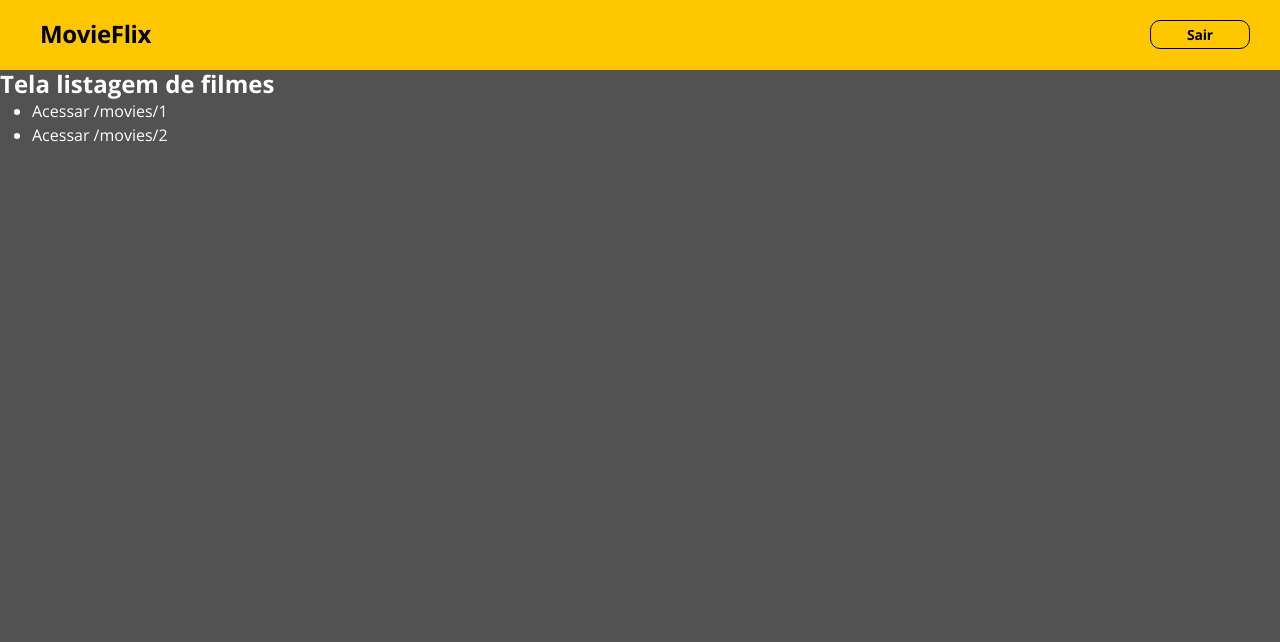
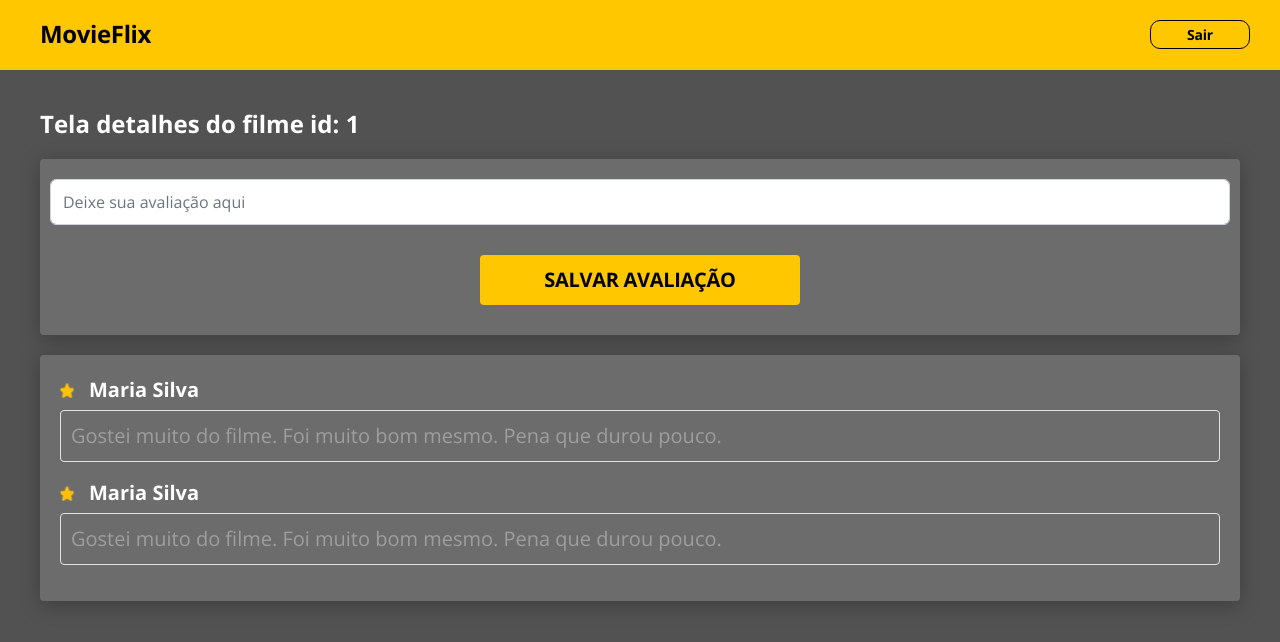
Before and after one commit to luisahelenalelis/movieflix, a React (Create React App) app: page /movies in a window 1280 px wide. Shown: the top 642 px of the page. Built offline with nearby package versions, Linux system fonts and the light colour scheme.

Commit message:
Layaut pagina MovieDetails

```diff
--- a/src/Routes.tsx
+++ b/src/Routes.tsx
@@ -2,6 +2,7 @@ import { BrowserRouter, Switch, Route } from 'react-router-dom';
 import Navbar from 'components/Navbar';
 import Movies from 'pages/Movies';
 import Auth from 'pages/Home';
+import Details from 'pages/MovieDetails';
 
 const Routes = () => (
   <BrowserRouter>
@@ -11,7 +12,7 @@ const Routes = () => (
         <Auth />
       </Route>
       <Route path="/movies">
-        <Movies />
+        <Details />
       </Route>
     </Switch>
   </BrowserRouter>
--- /dev/null
+++ b/src/pages/MovieDetails/index.tsx
@@ -0,0 +1,44 @@
+import './styles.css';
+
+import { ReactComponent as Star } from 'assets/images/star.svg';
+
+const Details = () => {
+  return (
+    <div className="details-container">
+      <h4>Tela detalhes do filme id: 1</h4>
+      <div className="base-card product-details-card">
+        <input
+          type="text"
+          className={`form-control base-input `}
+          placeholder="Deixe sua avaliação aqui"
+          name="username"
+        />
+        <div className="login-submit">
+          <a href="/">Salvar Avaliação</a>
+        </div>
+      </div>
+      <div className="base-card comment-container">
+        <div className="detail-comment">
+          <span>
+            <Star />
+          </span>
+          <span>Maria Silva</span>
+          <p>
+            Gostei muito do filme. Foi muito bom mesmo. Pena que durou pouco.
+          </p>
+        </div>
+        <div className="detail-comment">
+          <span>
+            <Star />
+          </span>
+          <span>Maria Silva</span>
+          <p>
+            Gostei muito do filme. Foi muito bom mesmo. Pena que durou pouco.
+          </p>
+        </div>
+      </div>
+    </div>
+  );
+};
+
+export default Details;
--- /dev/null
+++ b/src/pages/MovieDetails/styles.css
@@ -0,0 +1,80 @@
+.details-container {
+  margin: 10px;
+  font-size: 16px;
+}
+
+.details-container h4 {
+  margin-bottom: 20px;
+  font-size: 1.5rem;
+  width: 265px;
+}
+
+.product-details-card {
+  padding: 20px 10px;
+  margin-bottom: 20px;
+  display: flex;
+  flex-direction: column;
+  justify-content: center;
+  align-items: center;
+}
+
+.base-input {
+  background-color: #fff;
+  height: 46px;
+  margin-bottom: 20px;
+}
+
+.login-submit {
+  margin: 10px 0px;
+  background-color: #ffc700;
+  color: #000000;
+  font-weight: 700;
+  font-size: 1em;
+  letter-spacing: -0.015em;
+  border-radius: 4px;
+  padding: 10px 0;
+  display: flex;
+  justify-content: center;
+  align-items: center;
+  text-transform: uppercase;
+  width: 100%;
+}
+
+.comment-container {
+  padding: 20px;
+}
+
+.detail-comment {
+  margin-bottom: 10px;
+}
+
+.detail-comment p {
+  border: 1px solid #e1e1e1;
+  border-radius: 4px;
+  padding: 10px;
+  color: #9e9e9e;
+  margin-top: 5px;
+}
+
+.detail-comment span {
+  font-weight: 700;
+}
+
+.detail-comment svg {
+    margin-right: 15px;
+}
+
+@media (min-width: 576px) {
+  .details-container {
+    margin: 40px;
+    font-size: 20px;
+  }
+
+  .details-container h4 {
+    width: 100%;
+  }
+
+  .login-submit {
+    width: 320px;
+  }
+}
--- a/src/pages/Movies/index.tsx
+++ b/src/pages/Movies/index.tsx
@@ -1,14 +1,13 @@
-import "./styles.css";
+import './styles.css';
 
 const Movies = () => {
-
   return (
-    <div>
-    <h4>Tela listagem de filmes</h4>
-    <ul>
-      <li>Acessar /movies/1</li>
-      <li>Acessar /movies/2</li>
-    </ul>
+    <div className="main-movies-container">
+      <h4>Tela listagem de filmes</h4>
+      <div className="list-movies">
+        <a href="/">Acessar /movies/1</a>
+        <a href="/">Acessar /movies/2</a>
+      </div>
     </div>
   );
 };
--- a/src/pages/Movies/styles.css
+++ b/src/pages/Movies/styles.css
@@ -0,0 +1,19 @@
+.main-movies-container {
+    margin: 12px;
+    font-size: 16px;
+}
+
+.main-movies-container h4 {
+    margin-bottom: 45px;
+}
+
+.list-movies a {
+    display: block;
+}
+
+@media (min-width: 576px) {
+    .main-movies-container {
+        margin: 40px;
+        font-size: 20px;
+    }
+}
```
Also changed, not shown: src/assets/images/star.svg (added), src/index.tsx (line endings or trailing spaces).
